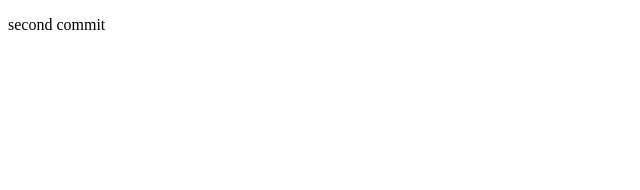
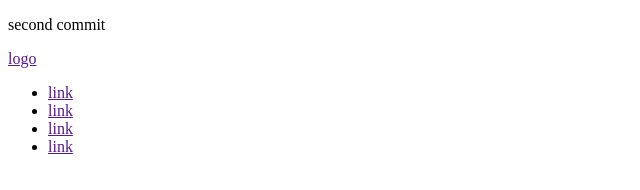
Before and after one commit to laventos1/wasd, a plain HTML site: page index.html in a window 1280 px wide. Shown: the whole page, without its empty margins (0-640 px from the left). Drawn offline with Linux system fonts and the light colour scheme.

Commit message:
header 1 commit

```diff
--- a/index.html
+++ b/index.html
@@ -8,5 +8,16 @@
 </head>
 <body>
    <p>second commit</p>
+   <header>
+       <nav>
+           <a href="" class="logo">logo</a>
+           <ul class="list">
+               <li><a href="">link</a></li>
+               <li><a href="">link</a></li>
+               <li><a href="">link</a></li>
+               <li><a href="">link</a></li>
+           </ul>
+       </nav>
+   </header>
 </body>
 </html>
```
